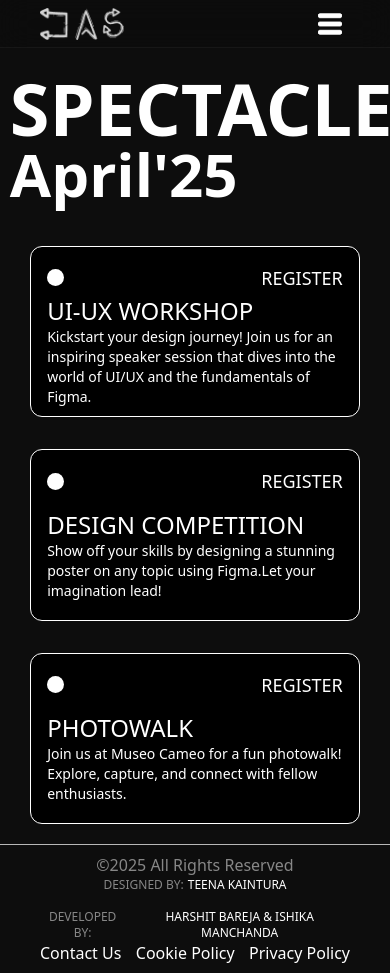
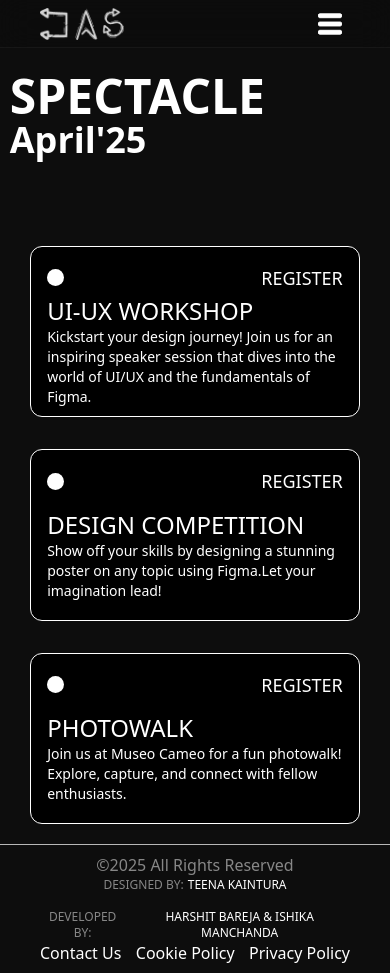
Before and after one commit to ishikamanchanda30/DASBVP, a React (Vite) app: page /flagship-event in a window 390 px wide. Built offline with nearby package versions, Linux system fonts and the light colour scheme.

Commit message:
some more

```diff
--- a/src/Components/CoreTeam.tsx
+++ b/src/Components/CoreTeam.tsx
@@ -23,7 +23,7 @@ const Slide = ({
 }) => {
   return (
     <div className={`relative h-full transition-all duration-500 ease-[cubic-bezier(0.33,1,0.68,1)]
-        ${isSelected ? "md:w-[45%] w-[90%] scale-105 z-10" : "md:w-[35%] w-0 scale-85 z-0"}`}
+        ${isSelected ? "md:w-[45%] w-[80%] scale-105 z-10" : "md:w-[35%] w-0 scale-85 z-0"}`}
     >
       <div
         className={`relative h-full rounded overflow-hidden cursor-pointer
@@ -126,7 +126,7 @@ const Carousel = ({ slides }: { slides: SlideData[] }) => {
       <div className="relative w-[85%] h-[70%] flex items-center">
 
         <button
-          className="absolute left-[2%] z-20 p-2 text-white hover:scale-110 transition-transform"
+          className="absolute md:left-[2%] left-0 z-20 p-2 text-white hover:scale-110 transition-transform"
           onClick={(e) => {
             e.stopPropagation();
             goToPrev();
@@ -136,7 +136,7 @@ const Carousel = ({ slides }: { slides: SlideData[] }) => {
         </button>
 
         <button
-          className="absolute right-[2%] z-20 p-2 text-white hover:scale-110 transition-transform"
+          className="absolute md:right-[2%] right-0 z-20 p-2 text-white hover:scale-110 transition-transform"
           onClick={(e) => {
             e.stopPropagation();
             goToNext();
--- a/src/Components/Faculty.tsx
+++ b/src/Components/Faculty.tsx
@@ -69,7 +69,7 @@ const Faculty: React.FC = () => {
                 </div>
 
                 <div className="flex justify-center items-center md:justify-end md:place-items-end bottom-0 sm:mb-3 overflow-wrap">
-                    <div className="text-6xl font-[600] text-end text-white md:p-4">
+                    <div className="md:text-6xl text-5xl font-[600] text-end text-white md:p-4">
                         FACULTY<br />INCHARGE
                     </div>
                 </div>
--- a/src/Pages/FlagshipEvent.tsx
+++ b/src/Pages/FlagshipEvent.tsx
@@ -6,8 +6,8 @@ const FlagshipEvent: React.FC = () => {
   return (
     <div className='w-screen h-screen bg-[#0D0D0D] text-white font-kumbh flex flex-col justify-center items-center'>
       <div className='h-[20%] mt-18 md:mt-0 md:h-[40%]  flex flex-col justify-start items-start w-[95%]'>
-        <span className='text-7xl md:text-9xl font-bold'>SPECTACLE</span>
-        <span className='text-6xl md:text-6xl font-semibold'>{date}</span>
+        <span className='text-5xl md:text-9xl font-bold'>SPECTACLE</span>
+        <span className='text-4xl md:text-6xl font-semibold'>{date}</span>
       </div>
       <div className="h-[80%] md:h-[40%] p-5 md:p-0 flex flex-col md:flex-row w-[95%] gap-8"> {/* Parent container */}
         {events.map((event, index) => (
```
